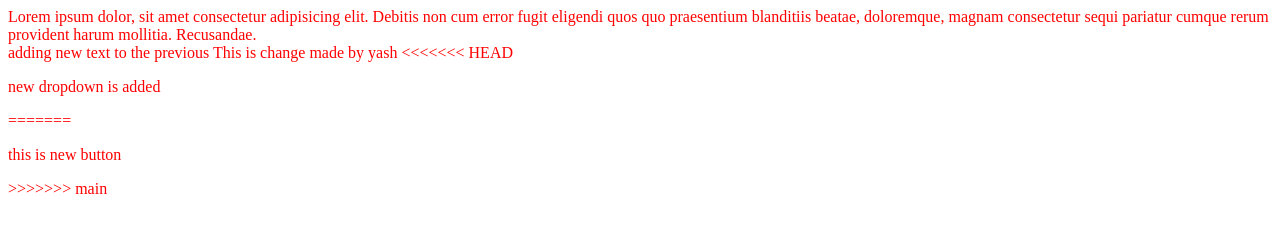
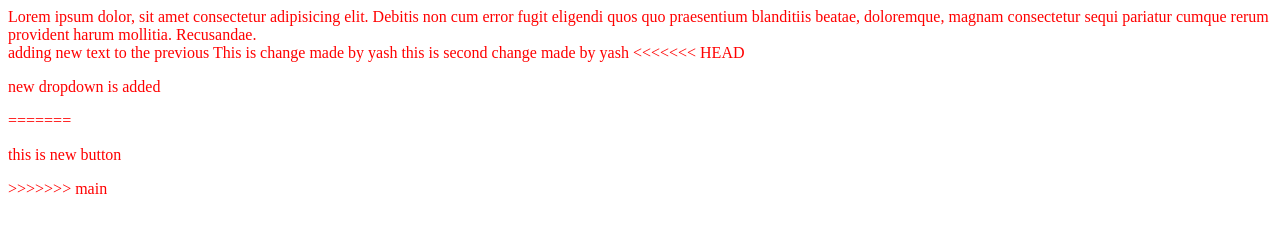
Before and after one commit to onkar2116/localrepo, a plain HTML site: page index.html in a window 1280 px wide. Drawn offline with Linux system fonts and the light colour scheme.

Commit message:
second change

```diff
--- a/index.html
+++ b/index.html
@@ -10,6 +10,7 @@
 <br>
 adding new text to the previous
 This is change made by yash
+this is second change made by yash
 </body>
 
 </html>
```
